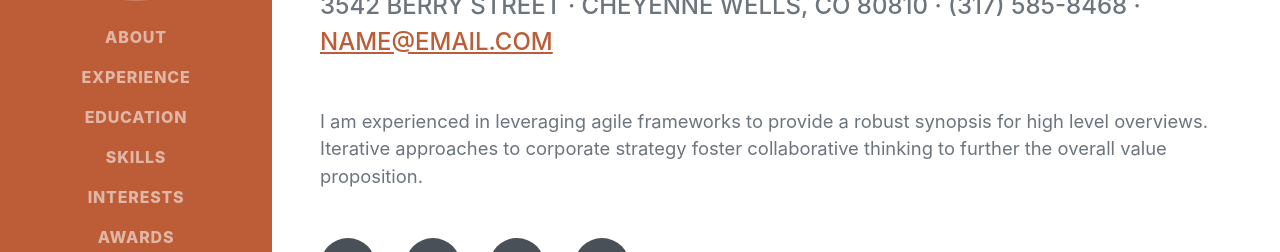
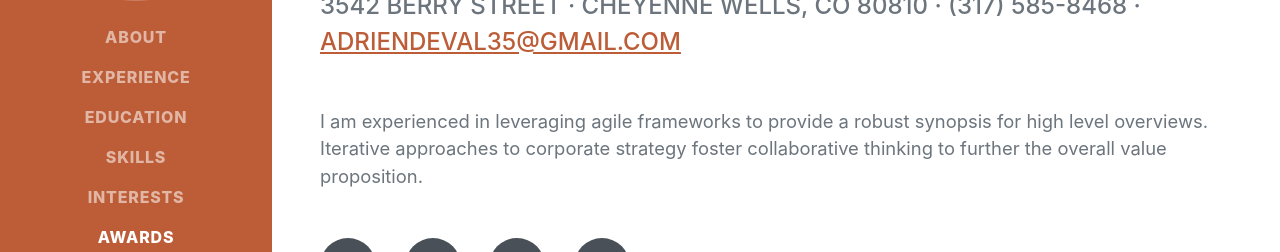
Before and after one commit to adriendeval/adriendeval.github.io, a plain HTML site: page index.html in a window 1280 px wide. Shown: the part 355-607 px from the top of the page. Drawn offline with nearby package versions, Linux system fonts and the light colour scheme; files that its build step writes are made by us from their sources; a web font is replaced by a local one.

Commit message:
Update index.html

```diff
--- a/index.html
+++ b/index.html
@@ -13,7 +13,7 @@
         <link href="https://fonts.googleapis.com/css?family=Saira+Extra+Condensed:500,700" rel="stylesheet" type="text/css" />
         <link href="https://fonts.googleapis.com/css?family=Muli:400,400i,800,800i" rel="stylesheet" type="text/css" />
         <!-- Core theme CSS (includes Bootstrap)-->
-        <link href="css/styles.css" rel="stylesheet" />
+        <link href="assets/css/styles.css" rel="stylesheet" />
     </head>
     <body id="page-top">
         <!-- Navigation-->
@@ -45,7 +45,7 @@
                     </h1>
                     <div class="subheading mb-5">
                         3542 Berry Street · Cheyenne Wells, CO 80810 · (317) 585-8468 ·
-                        <a href="mailto:name@email.com">name@email.com</a>
+                        <a href="mailto:adriendeval35@gmail.com">adriendeval35@gmail.com</a>
                     </div>
                     <p class="lead mb-5">I am experienced in leveraging agile frameworks to provide a robust synopsis for high level overviews. Iterative approaches to corporate strategy foster collaborative thinking to further the overall value proposition.</p>
                     <div class="social-icons">
@@ -220,6 +220,6 @@
         <!-- Bootstrap core JS-->
         <script src="https://cdn.jsdelivr.net/npm/bootstrap@5.2.3/dist/js/bootstrap.bundle.min.js"></script>
         <!-- Core theme JS-->
-        <script src="js/scripts.js"></script>
+        <script src="assets/js/scripts.js"></script>
     </body>
 </html>
```
